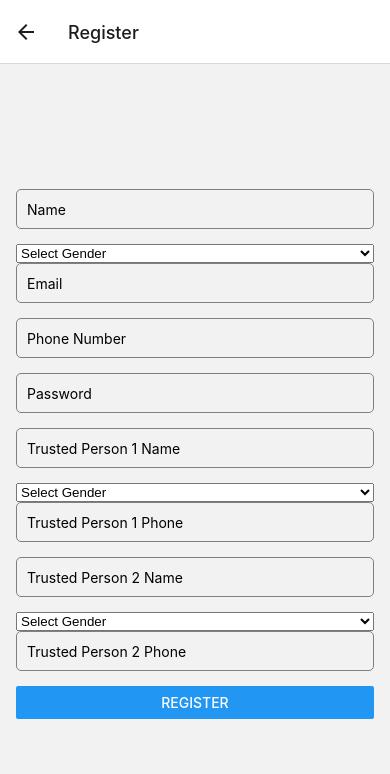
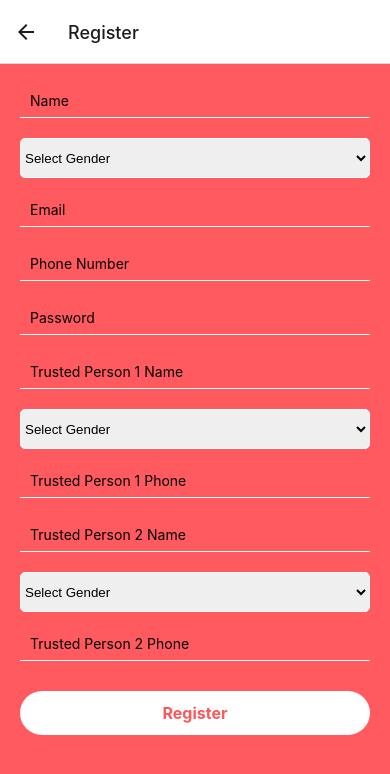
Before and after one commit to Dhanush-4554/Safe-Steps-WomenSafety-Application, a React Native app in the folder frontend/: screen /Register in a window 390 px wide. Shown: the top 774 px of the page. Built offline with nearby package versions, Linux system fonts and the light colour scheme.

Commit message:
registerpage

```diff
--- a/frontend/src/screens/RegisterScreen.js
+++ b/frontend/src/screens/RegisterScreen.js
@@ -6,6 +6,8 @@ import {
   Alert,
   ScrollView,
   Text,
+  TextInput,
+  TouchableOpacity,
 } from "react-native";
 import { Picker } from "@react-native-picker/picker";
 import {
@@ -165,12 +167,13 @@ const RegisterScreen = ({ navigation }) => {
       <View style={styles.container}>
         {/* User Details */}
         {errors.name && <Text style={styles.errorText}>{errors.name}</Text>}
-        <Input placeholder="Name" value={name} onChangeText={setName} />
+        <TextInput placeholder="Name" value={name} onChangeText={setName} style={styles.input}/>
 
         {errors.gender && <Text style={styles.errorText}>{errors.gender}</Text>}
         <Picker
           selectedValue={gender}
           onValueChange={(itemValue) => setGender(itemValue)}
+          style={styles.pickerContainer}
         >
           <Picker.Item label="Select Gender" value="" />
           <Picker.Item label="Male" value="male" />
@@ -179,37 +182,40 @@ const RegisterScreen = ({ navigation }) => {
         </Picker>
 
         {errors.email && <Text style={styles.errorText}>{errors.email}</Text>}
-        <Input placeholder="Email" value={email} onChangeText={setEmail} />
+        <TextInput placeholder="Email" value={email} onChangeText={setEmail} style={styles.input}/>
 
         {errors.phone && <Text style={styles.errorText}>{errors.phone}</Text>}
-        <Input
+        <TextInput
           placeholder="Phone Number"
           keyboardType="phone-pad" // This will display the number pad
           maxLength={10}
           value={phone}
           onChangeText={setPhone}
+          style={styles.input}
         />
 
         {errors.password && (
           <Text style={styles.errorText}>{errors.password}</Text>
         )}
-        <Input
+        <TextInput
           placeholder="Password"
           secureTextEntry
           value={password}
           onChangeText={setPassword}
+          style={styles.input}
         />
 
         {/* Trusted Person 1 */}
         {errors.trustedPerson1Name && (
           <Text style={styles.errorText}>{errors.trustedPerson1Name}</Text>
         )}
-        <Input
+        <TextInput
           placeholder="Trusted Person 1 Name"
           value={trustedPerson1.name}
           onChangeText={(text) =>
             setTrustedPerson1({ ...trustedPerson1, name: text })
           }
+          style={styles.input}
         />
 
         {errors.trustedPerson1Gender && (
@@ -220,6 +226,7 @@ const RegisterScreen = ({ navigation }) => {
           onValueChange={(itemValue) =>
             setTrustedPerson1({ ...trustedPerson1, gender: itemValue })
           }
+          style={styles.pickerContainer}
         >
           <Picker.Item label="Select Gender" value="" />
           <Picker.Item label="Male" value="male" />
@@ -230,25 +237,27 @@ const RegisterScreen = ({ navigation }) => {
         {errors.trustedPerson1Phone && (
           <Text style={styles.errorText}>{errors.trustedPerson1Phone}</Text>
         )}
-        <Input
+        <TextInput
           placeholder="Trusted Person 1 Phone"
           value={trustedPerson1.phone}
           keyboardType="phone-pad"
           onChangeText={(text) =>
             setTrustedPerson1({ ...trustedPerson1, phone: text })
           }
+          style={styles.input}
         />
 
         {/* Trusted Person 2 */}
         {errors.trustedPerson2Name && (
           <Text style={styles.errorText}>{errors.trustedPerson2Name}</Text>
         )}
-        <Input
+        <TextInput
           placeholder="Trusted Person 2 Name"
           value={trustedPerson2.name}
           onChangeText={(text) =>
             setTrustedPerson2({ ...trustedPerson2, name: text })
           }
+          style={styles.input}
         />
 
         {errors.trustedPerson2Gender && (
@@ -259,6 +268,7 @@ const RegisterScreen = ({ navigation }) => {
           onValueChange={(itemValue) =>
             setTrustedPerson2({ ...trustedPerson2, gender: itemValue })
           }
+          style={styles.pickerContainer}
         >
           <Picker.Item label="Select Gender" value="" />
           <Picker.Item label="Male" value="male" />
@@ -269,20 +279,25 @@ const RegisterScreen = ({ navigation }) => {
         {errors.trustedPerson2Phone && (
           <Text style={styles.errorText}>{errors.trustedPerson2Phone}</Text>
         )}
-        <Input
+        <TextInput
           placeholder="Trusted Person 2 Phone"
           value={trustedPerson2.phone}
           keyboardType="phone-pad"
           onChangeText={(text) =>
             setTrustedPerson2({ ...trustedPerson2, phone: text })
           }
+          style={styles.input}
         />
 
         {errors.trustedPersonDuplicate && (
           <Text style={styles.errorText}>{errors.trustedPersonDuplicate}</Text>
         )}
 
-        <Button title="Register" onPress={handleRegister} />
+        <TouchableOpacity title="Register" onPress={handleRegister} style={styles.button} >
+        <Text style={styles.buttonText}>
+          Register
+        </Text>
+        </TouchableOpacity>
       </View>
     </ScrollView>
   );
@@ -294,10 +309,41 @@ const styles = StyleSheet.create({
     justifyContent: "center",
   },
   container: {
-    padding: 16,
+    flex: 1,
+    backgroundColor:"#FF5A5F",
+    padding: 20,
   },
   errorText: {
-    color: "red",
+    color: "white",
+  },
+  input: {
+    borderBottomWidth: 1,
+    borderBottomColor: "#fff", // White underline for input fields
+    marginBottom: 20,
+    paddingVertical: 8,
+    paddingHorizontal: 10,
+    color: "black", // White text for input fields
+  },
+  button: {
+    backgroundColor: "white", // Use the same button color from the landing page
+    paddingVertical: 12,
+    borderRadius: 30,
+    marginVertical: 10,
+    alignItems: "center",
+  },
+  buttonText: {
+    color: "#F95959", // Match button text color to the landing page
+    fontWeight: "bold",
+    fontSize: 16,
+  },
+  pickerContainer: {
+    height: 40,
+    borderColor: "#fff",
+    borderWidth: 1,
+    borderRadius: 5,
+    justifyContent: "center",
+    marginBottom: 15,
+
   },
 });
 
```
